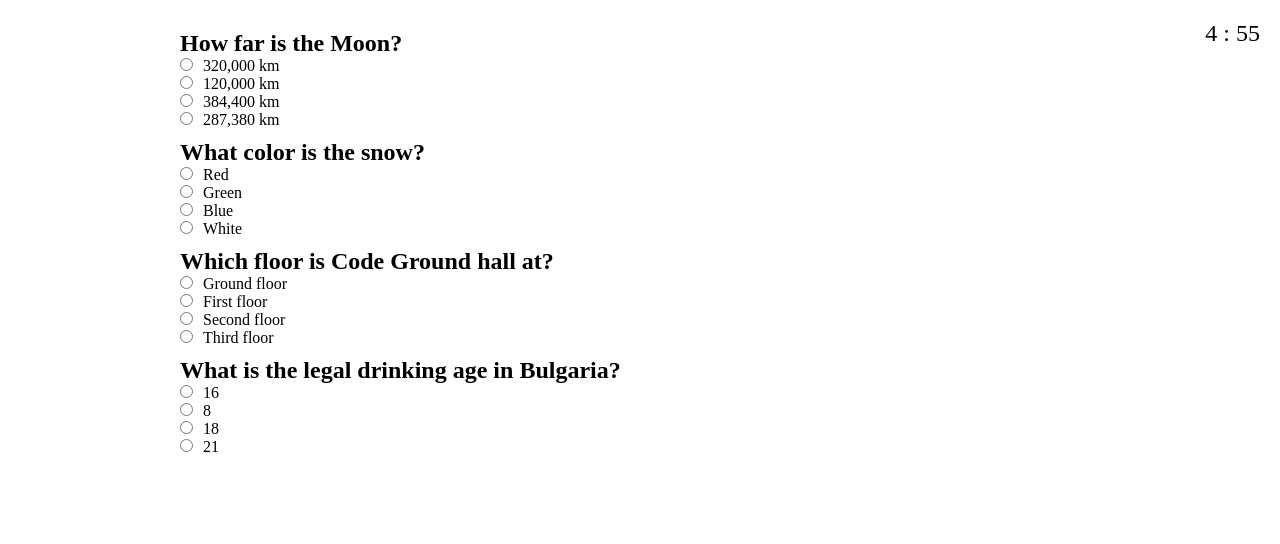
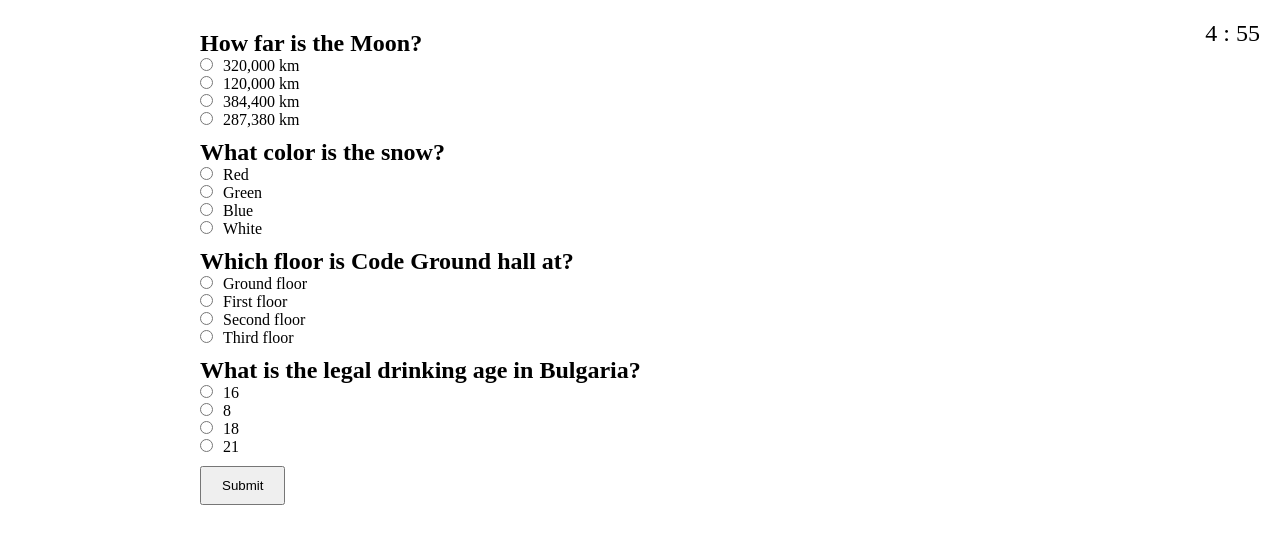
Before and after one commit to monty-georgiev/JS-Apps-Course, a plain HTML site: page Lect2/homework/problem2/index.html in a window 1280 px wide. Drawn offline with Linux system fonts and the light colour scheme.

Commit message:
Poll
Added submit button with event listener; TODO: add proper callback;

```diff
--- a/Lect2/homework/problem2/css/style.css
+++ b/Lect2/homework/problem2/css/style.css
@@ -22,7 +22,7 @@ ul {
 }
 
 .questions-holder {
-    padding: 20px;
+    padding: 20px 40px;
 }
 
 .question {
@@ -32,3 +32,8 @@ ul {
 input[type="radio"] {
     margin-right: 10px;
 }
+
+.btn {
+    display: block;
+    padding: 10px 20px;
+}
--- a/Lect2/homework/problem2/index.html
+++ b/Lect2/homework/problem2/index.html
@@ -13,5 +13,8 @@
     </section>
 </div>
 <script src="js/app.js"></script>
+<script>
+    window.init();
+</script>
 </body>
 </html>
--- a/Lect2/homework/problem2/js/app.js
+++ b/Lect2/homework/problem2/js/app.js
@@ -1,6 +1,8 @@
 ;
 (function (window, undefined) {
 
+
+    //Questions data (id,title,answers[],correctAnswer,userAnswer)
     var questions = [
         {
             questionId: 1,
@@ -11,7 +13,8 @@
                 '384,400 km',
                 '287,380 km'
             ],
-            correct: 2
+            correctAnswer: 2,
+            userAnswer: 5
         },
         {
             questionId: 2,
@@ -22,7 +25,8 @@
                 'Blue',
                 'White'
             ],
-            correct: 3
+            correctAnswer: 3,
+            userAnswer: 5
         },
         {
             questionId: 3,
@@ -33,7 +37,8 @@
                 'Second floor',
                 'Third floor'
             ],
-            correct: 0
+            correctAnswer: 0,
+            userAnswer: 5
         },
         {
             questionId: 4,
@@ -44,21 +49,39 @@
                 '18',
                 '21'
             ],
-            correct: 2
+            correctAnswer: 2,
+            userAnswer: 5
         }
     ];
 
+    //Set config variables and DOM elements
     var minutes = 5;
     var timerRaw = minutes * 60;
     var timer = setInterval(clockCountdown, 1000);
     var timerContainer = document.getElementById('timer');
     var questionsHolder = document.getElementById('questions-holder');
 
-    for (var q in questions) {
-        localStorage.setItem(q, JSON.stringify(questions[q]));
-        renderQuestions(questions[q]);
+    function initialize() {
+        for (var q in questions) {
+            localStorage.setItem(q, JSON.stringify(questions[q]));
+            renderQuestions(questions[q]);
+        }
+
+        renderButton();
     }
 
+    function renderButton() {
+        var button = document.createElement('button');
+        button.classList.add('btn');
+        button.innerText = "Submit";
+
+        button.addEventListener('click', getAnswers);
+
+        questionsHolder.appendChild(button);
+    }
+
+
+    //Timer countdown
     function clockCountdown() {
         timerRaw--;
         var minutesToDisplay = Math.floor(timerRaw / 60);
@@ -76,6 +99,7 @@
         }
     }
 
+    //Create li element with questions answers and radio buttons
     function renderQuestions(question) {
         var article = document.createElement('article');
         article.classList.add('question');
@@ -99,9 +123,23 @@
 
         article.appendChild(heading);
         article.appendChild(ul);
-
         questionsHolder.appendChild(article);
     }
 
+    //Find all answered questions
+    function getAnswers() {
+        var selectedAnswers = document.querySelectorAll('input:checked');
+
+        for (var ans in selectedAnswers) {
+            console.log(selectedAnswers[ans]);
+        }
+
+    }
+
+    window.onunload = function () {
+        getAnswers();
+    };
+
+    window.init = initialize;
 
 })(window);
```
